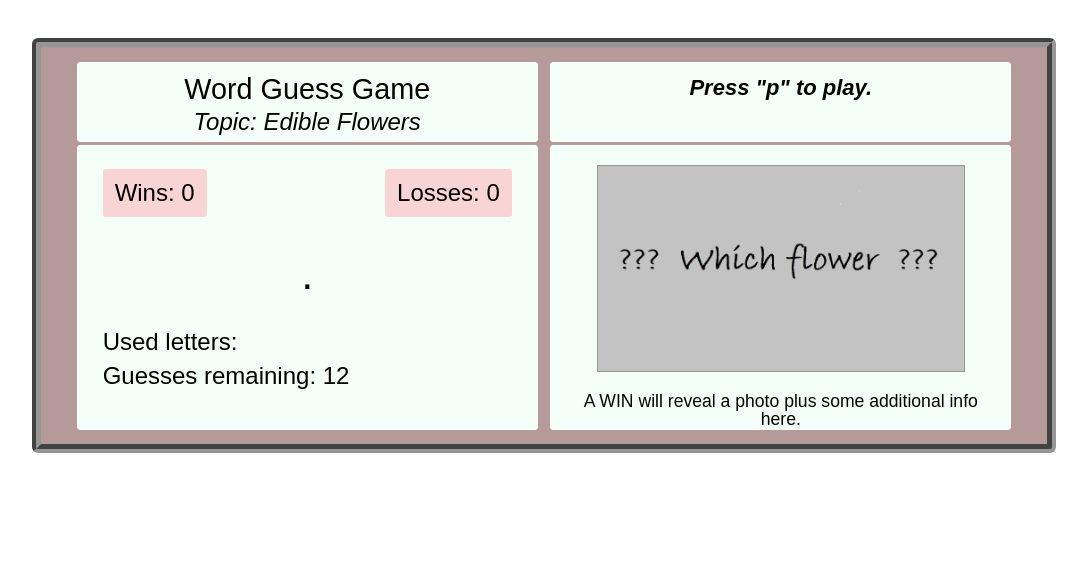
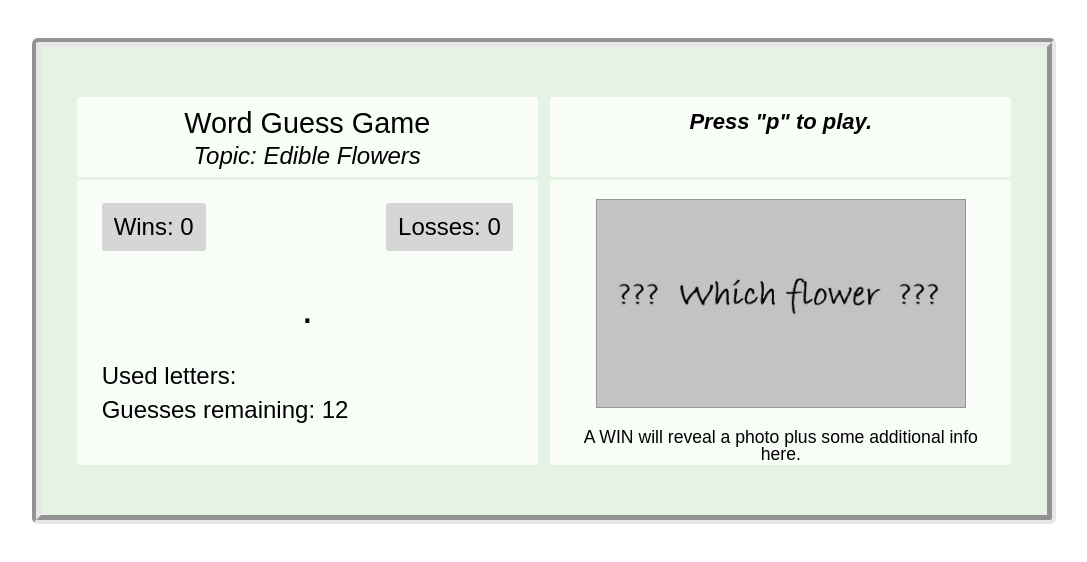
Before and after one commit to ljelias/Word-Guess-Game, a plain HTML site: page index.html in a window 1280 px wide. Shown: the whole page, without its empty margins (96-1183 px from the left). Drawn offline with Linux system fonts and the light colour scheme.

Commit message:
tweaked a few styles

```diff
--- a/assets/css/style.css
+++ b/assets/css/style.css
@@ -7,17 +7,16 @@
     flex-wrap: wrap;
     justify-content: center;
     font-family: Arial, "Helvetica";
-    background-color: rgb(182, 153, 153);
-    border: 9px groove rgb(150, 150, 150);
+    background-color: rgb(228, 243, 227);
+    border: 9px groove rgb(231, 231, 231);
     border-radius: 6px;
     width: 80%;
     margin: 3vw auto;
-    padding: 1vw;
+    padding: 6vh 1vw;
 }
 
 #titlebox,
 #cluebox    {
-    border: 1px solid white;
     border-radius: 3px;
     text-align: center;
     margin: .2vh .5vw;
@@ -25,7 +24,7 @@
     height: 80px;
     width: 47%;
     min-width: 369px;
-    background-color: mintcream;
+    background-color: rgb(248, 253, 248);
 }
 
 #titlebox h2 {
@@ -48,14 +47,13 @@
 
 #playbox,
 #picturebox {
-    border: 1px solid white;
     border-radius: 3px;
     margin: .2vh .5vw;
     height: 285px;
     padding: 1vw;
     width: 47%;
     min-width: 369px;
-    background-color: mintcream;
+    background-color: rgb(248, 253, 248);
     text-align: center;
 }
 
@@ -63,14 +61,14 @@
     float: left;
     padding: 12px;
     border-radius: 3px;
-    background-color:  rgb(248, 212, 212);
+    background-color:  rgb(214, 214, 214);
 }
 
 #losses {
     float: right;
     padding: 12px;
     border-radius: 3px;
-    background-color: rgb(248, 212, 212);
+    background-color: rgb(214, 214, 214);
 }
 
 #playbox h3 {
```
